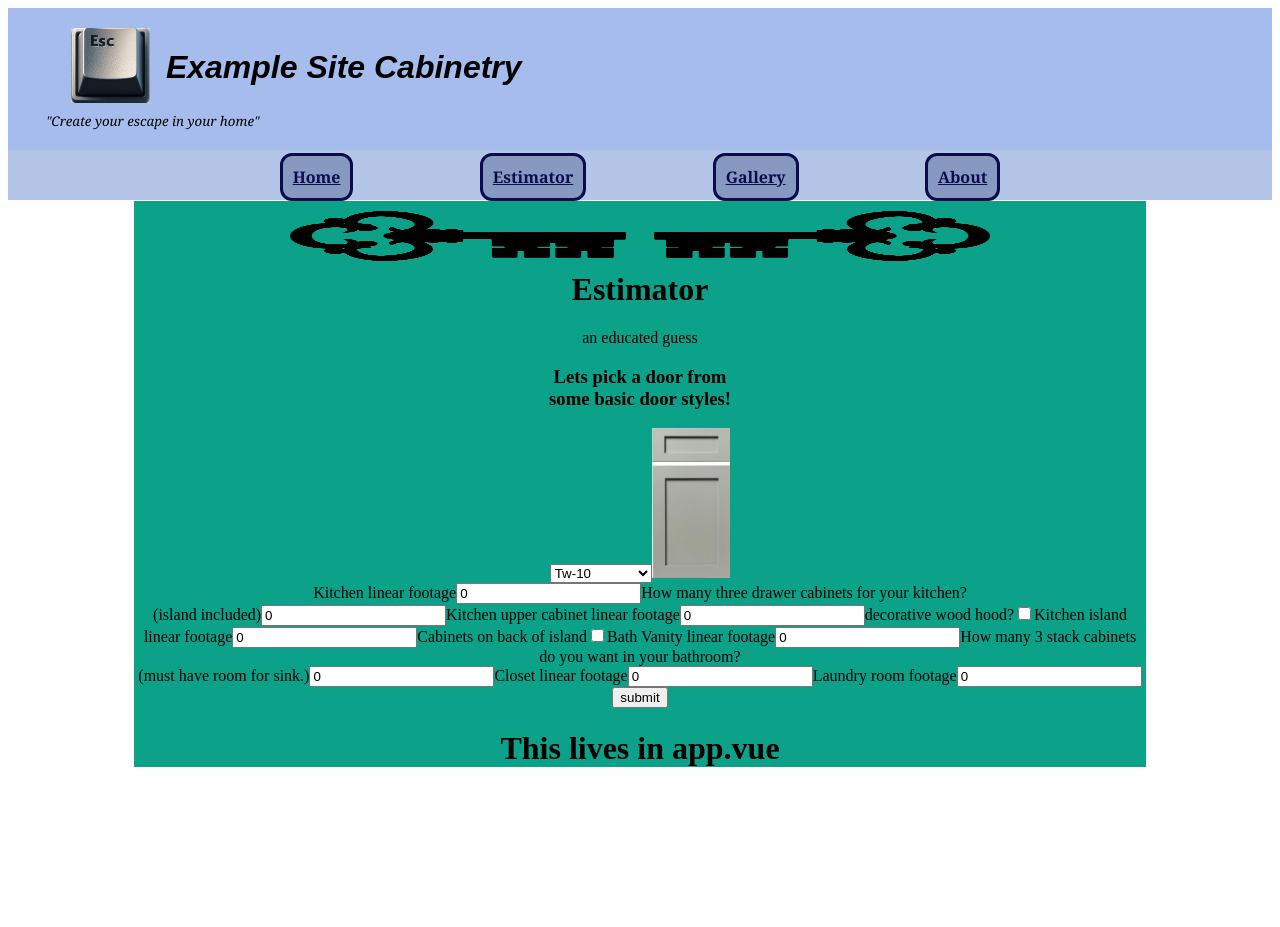
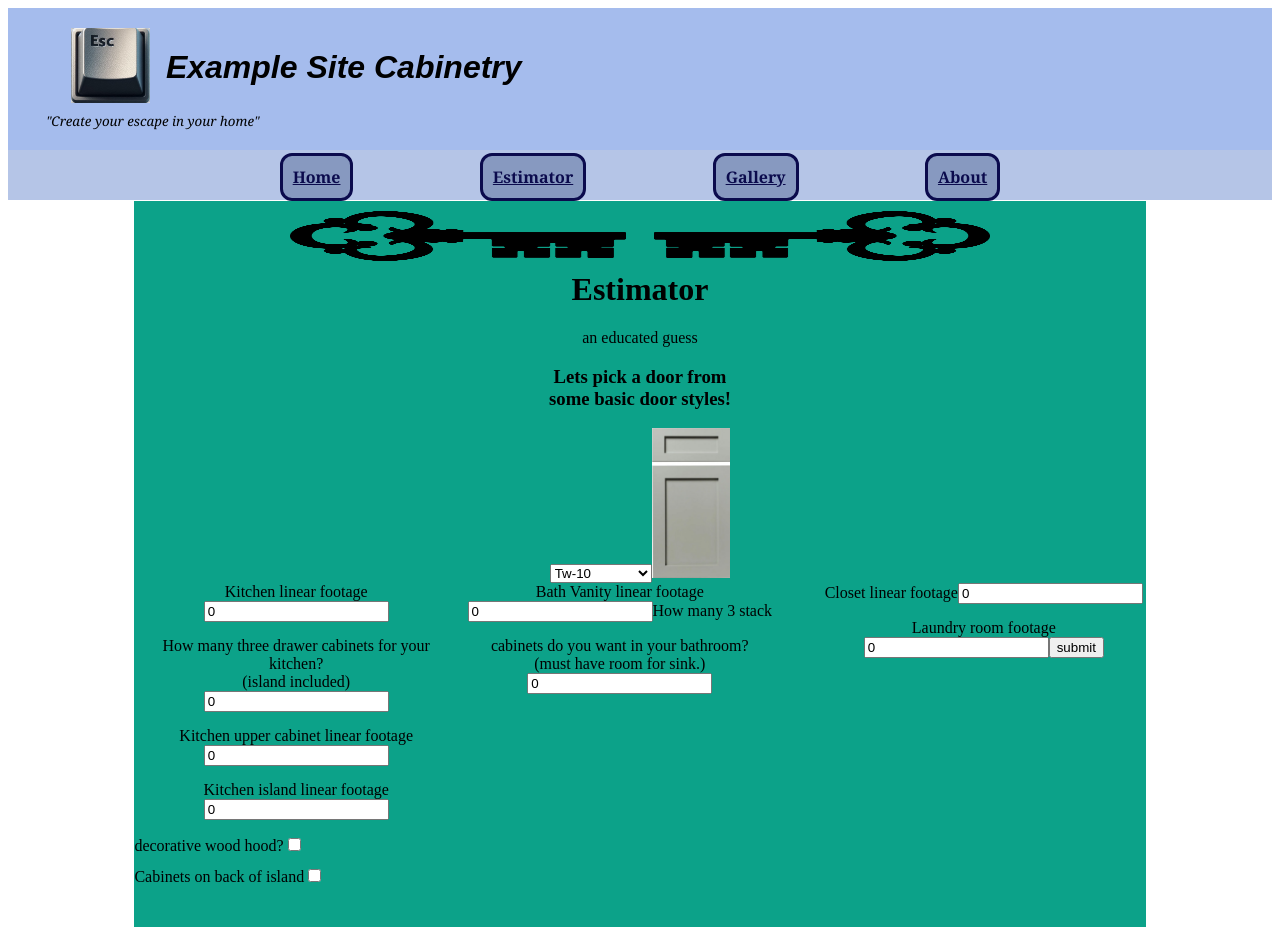
Before and after one commit to sicklibra/ESC_Website, a Vue app in the folder ESC_Cabinetry/: page /estimator in a window 1280 px wide. Shown: the top 927 px of the page. Before the commit the page ends 800 px from the top, so only its background shows below. Built offline with nearby package versions, Linux system fonts and the light colour scheme.

Commit message:
format estimate page add hood

```diff
--- a/ESC_Cabinetry/src/views/Estimator.vue
+++ b/ESC_Cabinetry/src/views/Estimator.vue
@@ -114,6 +114,9 @@ const calcprice=()=>{
 total.value = (numdoors.value * drprice) + (numdrawers.value * drwprice) + (numdrawers.value * drbx);
 //price for boxes added
 total.value += (275 * (kitft.value + kitupft.value)) +(275 * bathft.value) + (400 * islft.value) + (200 * laundft.value)
+if (hood){
+  total.value+= 700;
+}
 //add 30% installation charge
 total.value += (total.value * .3)
 document.getElementById('output').style.display='';
@@ -137,28 +140,37 @@ document.getElementById('output').style.display='';
         <option :value="fronts.savannah" name="savannah">SavannahMT</option>
       </select>
       <img :src='face.pic' alt=""height='150px'>
-    </div id='form'>
-      <label for="kitft">Kitchen linear footage</label>
-      <input type="number" id="kitft" name="kitft" v-model="kitft">
-      <label for="kit3stk">How many three drawer cabinets for your kitchen?<br> (island included)</label>
-      <input type="number" name="kit3stk" id="kit3stk" v-model="kit3stk">
-      <label for="kitupft">Kitchen upper cabinet linear footage</label>
-      <input type="number" id="kitupft" name="kitupft" v-model="kitupft">
-      <label for="hood">decorative wood hood?</label>
-      <input type="checkbox" name="hood" id="hood" v-model="hood">
-      <label for="islft">Kitchen island linear footage</label>
-      <input type="number" name="islft" id="islft" v-model="islft">
-      <label for="backcab">Cabinets on back of island</label>
-      <input type="checkbox" name="backcab" id="backcab" v-model="islbk">
+    </div>
+    <div id='form'>
+    <div id="kitchen">
+      <label for="kitft">Kitchen linear footage</label> <br>
+      <input type="number" id="kitft" name="kitft" v-model="kitft"><br>
+      <label for="kit3stk">How many three drawer cabinets for your kitchen?<br> (island included)</label> <br>
+      <input type="number" name="kit3stk" id="kit3stk" v-model="kit3stk"><br>
+      <label for="kitupft">Kitchen upper cabinet linear footage</label><br>
+      <input type="number" id="kitupft" name="kitupft" v-model="kitupft">  <br>
+      <label for="islft">Kitchen island linear footage</label><br>
+      <input type="number" name="islft" id="islft" v-model="islft"><br>
+      <div id="kitchecks">
+        <label for="hood">decorative wood hood?</label>
+        <input type="checkbox" name="hood" id="hood" v-model="hood"> <br>
+        <label for="backcab">Cabinets on back of island</label>
+        <input type="checkbox" name="backcab" id="backcab" v-model="islbk">
+      </div>
+    </div>
+    <div id="bath">
       <label for="bathft">Bath Vanity linear footage</label>
       <input type='number' id="bathft" name="bathft" v-model="bathft">
       <label for="bath3stk">How many 3 stack cabinets do you want in your bathroom?<br> (must have room for sink.)</label>
       <input type="number" value="bath3stk" id="bath3stk" v-model="bath3stk">
+    </div>
+    <div id="misc">
       <label for="closetft">Closet linear footage</label>
-      <input type="number" id="closetft" name="closetft" v-model="closetft">
+      <input type="number" id="closetft" name="closetft" v-model="closetft"> <br>
       <label for="laundft">Laundry room footage</label>
       <input type="number" name="laundft" id="laundft" v-model="laundft">
       <button @click="calcprice">submit</button>
+  </div>
   </div>
 
   <div id="output" style="display: none;">
@@ -169,14 +181,56 @@ document.getElementById('output').style.display='';
     <li>drawers: {{ numdrawers }}</li>
     <li>Total Linear footage: {{ totft }}</li>
   </div>
+  </div>
 </template>
 
 <style scoped>
-#hovdisp {
-  float:right;
-}
 #output {
   margin: auto;
   text-align: center;
+  display: block;
+  width: 60%;
+  margin-top: 100px;
+  /* background-color: beige; */
+}
+#output h1{
+  color: brown;
+}
+#kitchen{
+  margin: auto;
+  display: block;
+  float: left;
+  width: 32%;
+  text-align: center;
+}
+ul{
+  /* display: flex; */
+  text-align: center;
+}
+#bath{
+  margin: auto;
+  display: block;
+  float: left;
+  width: 32%;
+  text-align: center;
+}
+#misc{
+  margin: auto;
+  display: block;
+  width: 32%;
+  float: right;
+  text-align: center;
+}
+.estimator{
+  min-height: 700px;
+}
+#kitchecks{
+  text-align: justify;
+}
+input{
+  margin-bottom: 15px;
+}
+#form{
+  display: block;
 }
 </style>
```
